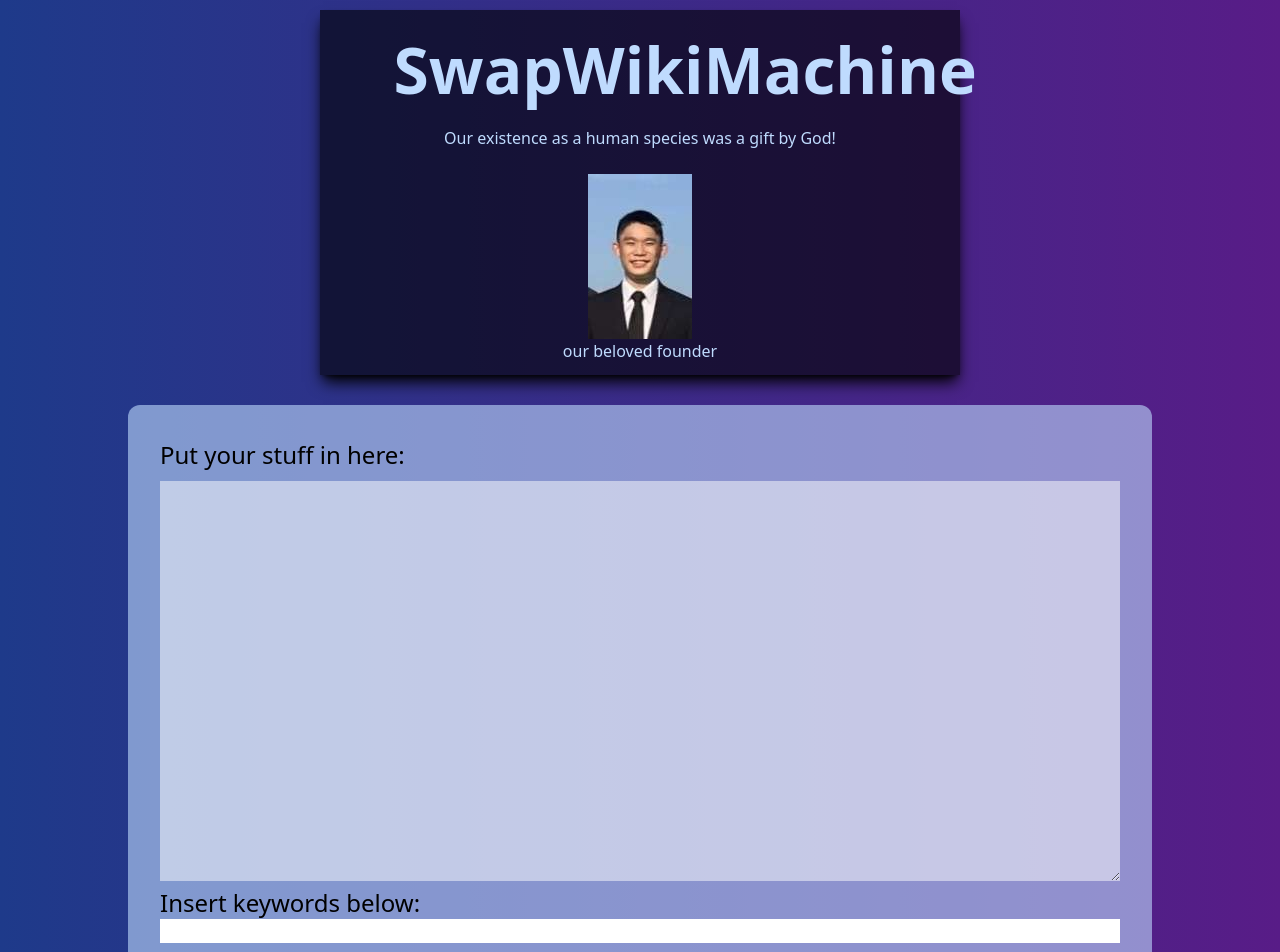
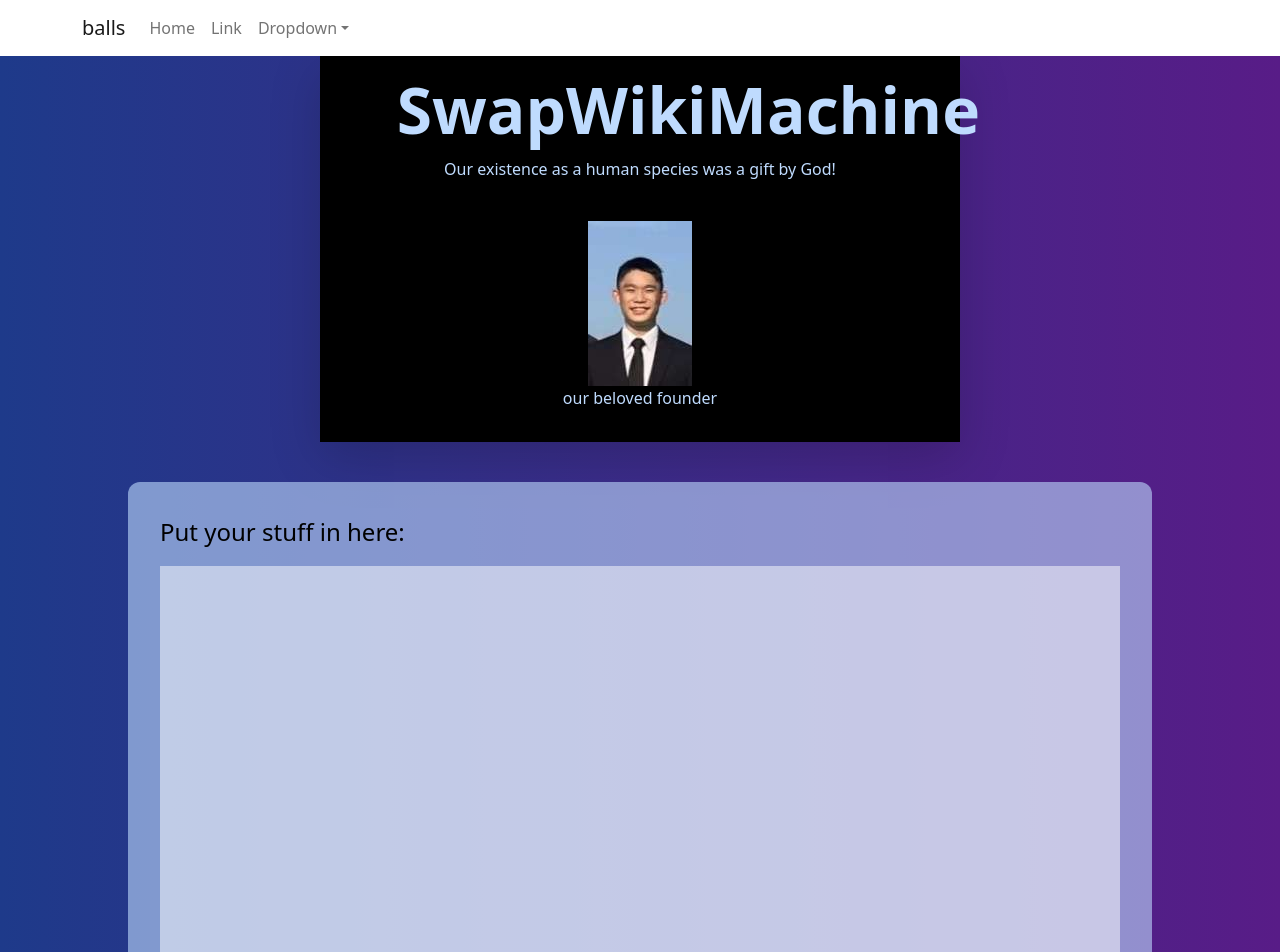
Before and after one commit to GeneralPoxter/wikiRank, a Next.js app: page / in a window 1280 px wide. Shown: the top 952 px of the page. Built offline with nearby package versions, Linux system fonts and the light colour scheme.

Commit message:
added bootstrap

```diff
--- a/components/home.js
+++ b/components/home.js
@@ -1,12 +1,15 @@
 import Input from './query_input.js'
 import Output from './output.js'
 import Script from 'next/script'
+import Navbar from './navbar.js'
 
 export default function Home() {
     return (
+        <div>
+            <Navbar></Navbar>
+            <Script src="model.js" />
             <div className='text-center bg-gradient-to-r from-blue-900 to-purple-900'>
-            <Script src="model.js" />
-            <div className='relative top-[10px] mb-10 text-blue-200 p-3 w-[50%] ml-auto mr-auto bg-black bg-opacity-60 shadow-lg shadow-black'>
+                <div className='top-[10px] mb-10 text-blue-200 p-3 w-[50%] ml-auto mr-auto bg-black bg-opacity-60 shadow-lg shadow-black'>
                     <h1 className='font-bold text-[400%] w-[80%] ml-auto mr-auto'>SwapWikiMachine</h1>
                     <p className='mt-2'>Our existence as a human species was a gift by God!</p>
                     <br></br>
@@ -18,5 +21,6 @@ export default function Home() {
                 <Output content={['hamburger', 'cheeseburger', 'big mac', 'whopper']}></Output>
                 <br></br>
             </div>
+        </div>
     )
 }
--- /dev/null
+++ b/components/navbar.js
@@ -0,0 +1,31 @@
+import Nav from 'react-bootstrap/Nav'
+import Navbar from 'react-bootstrap/Navbar'
+import NavDropdown from 'react-bootstrap/NavDropdown'
+import Container from 'react-bootstrap/Container'
+import 'bootstrap/dist/css/bootstrap.min.css';
+
+export default function navbar(){
+    return (
+        <div>
+            <Navbar className='sticky bg-white' expand="md">
+                <Container>
+                    <Navbar.Brand href="index">balls</Navbar.Brand>
+                    <Navbar.Toggle aria-controls="basic-navbar-nav" />
+                    <Navbar.Collapse id="basic-navbar-nav">
+                        <Nav className="me-auto">
+                        <Nav.Link href="#home">Home</Nav.Link>
+                        <Nav.Link href="#link">Link</Nav.Link>
+                        <NavDropdown title="Dropdown" id="basic-nav-dropdown">
+                            <NavDropdown.Item href="#action/3.1">Dropdown Item 1</NavDropdown.Item>
+                            <NavDropdown.Item href="#action/3.2">Dropdown Item 2</NavDropdown.Item>
+                            <NavDropdown.Item href="#action/3.3">Dropdown Item 3</NavDropdown.Item>
+                            <NavDropdown.Divider />
+                            <NavDropdown.Item href="#action/3.4">Another Item</NavDropdown.Item>
+                        </NavDropdown>
+                        </Nav>
+                    </Navbar.Collapse>
+                </Container>
+            </Navbar>
+        </div>
+    )
+}
--- a/components/query_input.js
+++ b/components/query_input.js
@@ -32,21 +32,19 @@ export default class query_input extends Component {
             <div>
                 <div className='top-[10em] ml-[10%] mr-[10%] bg-blue-200 p-8 rounded-xl bg-opacity-60'>
                     <form onSubmit={this.handleSubmit}>
-                        <label className='text-left'>
-                            <p className="text-[150%] text-bold text-black">Put your stuff in here: </p>
+                        <p className="text-[150%] text-bold text-black text-left">Put your stuff in here: </p>
                         <textarea className='overflow-scroll bg-white w-[100%] text-left
-                            h-[400px] mt-2 bg-opacity-50 text-[150%]'
+                        h-[400px] mb-2 bg-opacity-50 text-[150%]'
                             id="query"
                             value={this.state.textAreaValue}
                             onChange={this.handleChange}
                         />
-                            <p className="text-2xl">Insert keywords below: </p>
+                        <p className="text-2xl text-left">Insert keywords below: </p>
                         <div className="input-area w-[100%]" id="keywords">
                             <input type="text" id="key-input" className="w-[100%]" />
                         </div>
-                        </label>
                         <button type="submit" value="Submit" className='align-center bg-green-400 p-10 rounded-xl
-                        mt-5 bg-opacity-90'>PUSH!</button>
+                        mt-4 bg-opacity-90'>PUSH!</button>
                     </form>
                 </div>
             </div>
--- a/package.json
+++ b/package.json
@@ -6,8 +6,10 @@
     "start": "next start"
   },
   "dependencies": {
+    "bootstrap": "^5.2.3",
     "next": "latest",
     "react": "18.2.0",
+    "react-bootstrap": "^2.7.4",
     "react-dom": "18.2.0",
     "wikijs": "^6.4.1"
   },
```
Also changed, not shown: 1 other file (tests, documents, lock files or other folders). Lines whose indentation alone changed are shown as unchanged.
